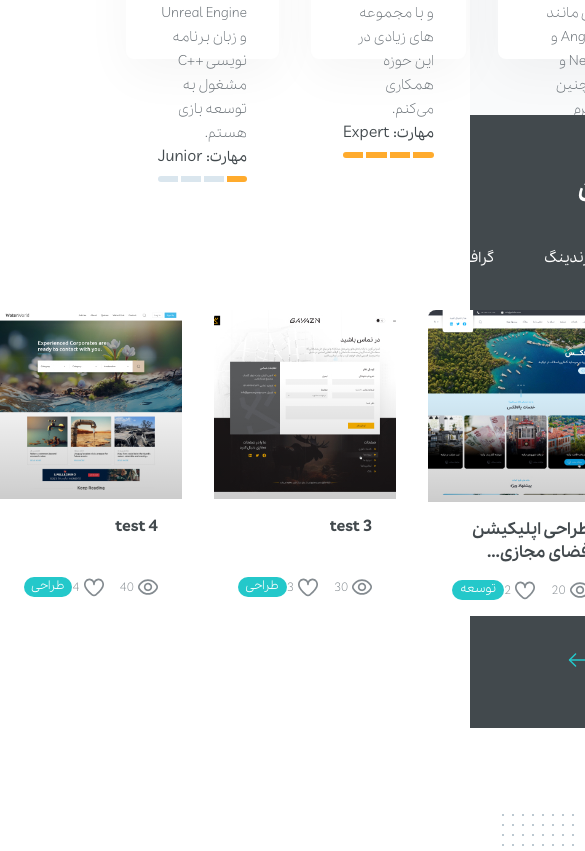
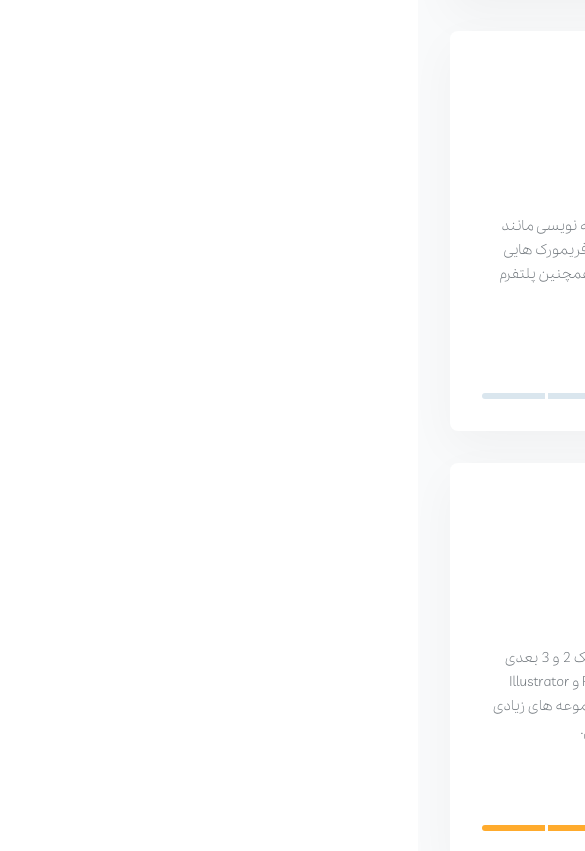
Before and after one commit to RezaNrzdh/RezaNrzdh, an Angular app in the folder client/: page / in a window 390 px wide. Shown: the part 1146-1997 px from the top of the page, 585 px wide, since content can reach past the window. Built offline with nearby package versions, Linux system fonts and the light colour scheme.

Commit message:
responsive home page

```diff
--- a/client/src/app/feature/home/component/company/company.component.scss
+++ b/client/src/app/feature/home/component/company/company.component.scss
@@ -1,6 +1,8 @@
 @use "src/assets/styles/color";
 
 :host{
+    display: flex;
+    justify-content: center;
     height: 160px;
     background-color: color.$color-gray-1;
     section{
--- a/client/src/app/feature/home/component/employers/employers.component.html
+++ b/client/src/app/feature/home/component/employers/employers.component.html
@@ -6,10 +6,9 @@
     <div class="grid">
         <div *ngFor="let card of data" class="flex column comment radius-8 borderbox padding-32">
             <img src="assets/icons/quote.svg" alt="" />
-            <p class="body-2 color-dark margin-top-24 lineheight-28">{{ card.desc }}</p>
-            <div class="flex margin-top-auto">
-                <span class="caption medium color-gray-5">{{ card.name }}</span>
-                <span class="caption light color-gray-3 margin-left-8 margin-right-8">|</span>
+            <p class="body-2 color-dark margin-top-24 lineheight-28 margin-bot-16">{{ card.desc }}</p>
+            <div class="employerContainer flex column margin-top-auto">
+                <span class="caption bold color-gray-5">{{ card.name }}</span>
                 <span class="caption medium color-gray-5">{{ card.company }}</span>
             </div>
         </div>
--- a/client/src/app/feature/home/component/employers/employers.component.scss
+++ b/client/src/app/feature/home/component/employers/employers.component.scss
@@ -2,13 +2,16 @@
 @use "src/assets/styles/typography";
 
 :host {
+    display: flex;
+    justify-content: center;
     background-color: color.$color-white;
     section{
         .grid{
             grid-template-columns: 1fr 1fr 1fr 1fr;
             grid-column-gap: 32px;
+            grid-row-gap: 32px;
             .comment{
-                height: 350px;
+                min-height: 350px;
                 border: 1px solid color.$color-gray-2;
                 img{
                     width: 32px;
@@ -18,3 +21,23 @@
         }
     }
 }
+
+@media screen and (max-width: 1100px) {
+    :host{
+        section{
+            .grid{
+                grid-template-columns: 1fr 1fr;
+            }
+        }
+    }
+}
+
+@media screen and (max-width: 620px) {
+    :host{
+        section{
+            .grid{
+                grid-template-columns: 1fr;
+            }
+        }
+    }
+}
--- a/client/src/app/feature/home/component/experience/experience.component.scss
+++ b/client/src/app/feature/home/component/experience/experience.component.scss
@@ -2,10 +2,13 @@
 @use "src/assets/styles/typography";
 
 :host{
+    display: flex;
+    justify-content: center;
     background-color: color.$color-gray-1;
     .cards{
         grid-template-columns: 1fr 1fr 1fr 1fr;
         grid-column-gap: 32px;
+        grid-row-gap: 32px;
         .card{
             height: 336px;
             .icon{
@@ -37,3 +40,36 @@
         }
     }
 }
+
+@media screen and (max-width: 1100px) {
+    :host {
+        section{
+            .cards{
+                grid-template-columns: 1fr 1fr;
+            }
+        }
+    }
+}
+
+@media screen and (max-width: 620px) {
+    :host {
+        section{
+            h2{
+                font-size: 24px;
+            }
+            .cards{
+                grid-template-columns: 1fr;
+            }
+        }
+    }
+}
+
+@media screen and (max-width: 480px) {
+    :host {
+        section{
+            h2{
+                font-size: 18px;
+            }
+        }
+    }
+}
--- a/client/src/app/feature/home/component/portfolio/portfolio.component.html
+++ b/client/src/app/feature/home/component/portfolio/portfolio.component.html
@@ -1,4 +1,4 @@
-<div class="portfolio flex column laptop margin-top-56 margin-bot-56">
+<section class="portfolio flex column laptop margin-top-56 margin-bot-56">
     <h2 class="headline-4 bold color-text margin-ctr">نمونه کارهای من</h2>
     <div class="categories margin-bot-32">
         <ul class="flex margin-0 padding-0 justify-ctr margin-top-32">
@@ -23,4 +23,4 @@
         نمایش نمونه کارهای بیشتر
         <app-icon icon="arrow-left" color="secondary" class="margin-right-8"></app-icon>
     </a>
-</div>
+</section>
--- a/client/src/app/feature/home/component/portfolio/portfolio.component.scss
+++ b/client/src/app/feature/home/component/portfolio/portfolio.component.scss
@@ -3,6 +3,8 @@
 
 
 :host{
+    display: flex;
+    justify-content: center;
     background-color: color.$color-dark;
     .portfolio{
         .categories{
@@ -31,3 +33,23 @@
         }
     }
 }
+
+@media screen and (max-width: 1100px) {
+    :host{
+        .portfolio{
+            .samples{
+                grid-template-columns: 1fr 1fr;
+            }
+        }
+    }
+}
+
+@media screen and (max-width: 620px) {
+    :host{
+        .portfolio{
+            .samples{
+                grid-template-columns: 1fr;
+            }
+        }
+    }
+}
--- a/client/src/app/feature/home/component/slide/slide.component.html
+++ b/client/src/app/feature/home/component/slide/slide.component.html
@@ -1,4 +1,4 @@
-<section>
+<section class="justify-ctr">
     <div class="flex laptop absolute height-full margin-auto left right">
         <div class="comment flex padding-16 radius-16 background-white">
             <span class="flex radius-24 justify-ctr align-ctr">
@@ -10,7 +10,7 @@
             </div>
         </div>
     </div>
-    <div class="socialmedia laptop">
+    <div class="socialmedia laptop width-full">
         <a><app-icon icon="instagram" size="16" color="white"></app-icon></a>
         <a><app-icon icon="linkedin" size="16" color="white"></app-icon></a>
         <a><app-icon icon="github" size="16" color="white"></app-icon></a>
--- a/client/src/app/feature/home/component/slide/slide.component.scss
+++ b/client/src/app/feature/home/component/slide/slide.component.scss
@@ -14,6 +14,8 @@
 }
 
 :host {
+    display: flex;
+    justify-content: center;
     margin-top: -88px;
     width: 100%;
     height: 625px;
```
